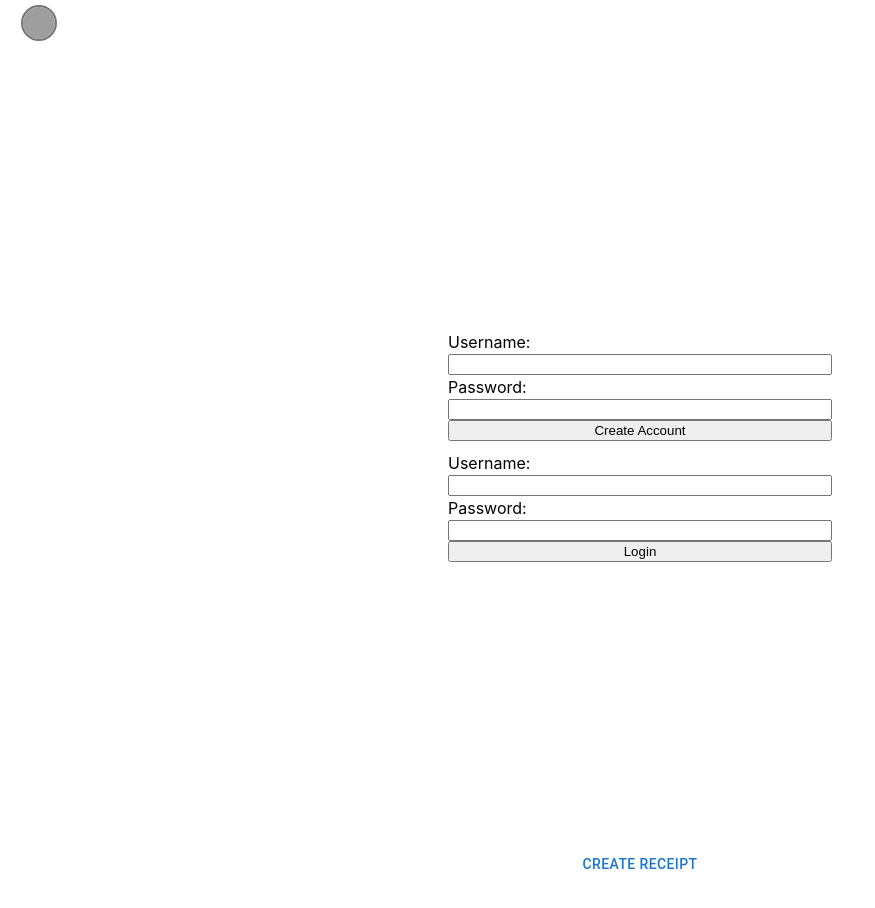
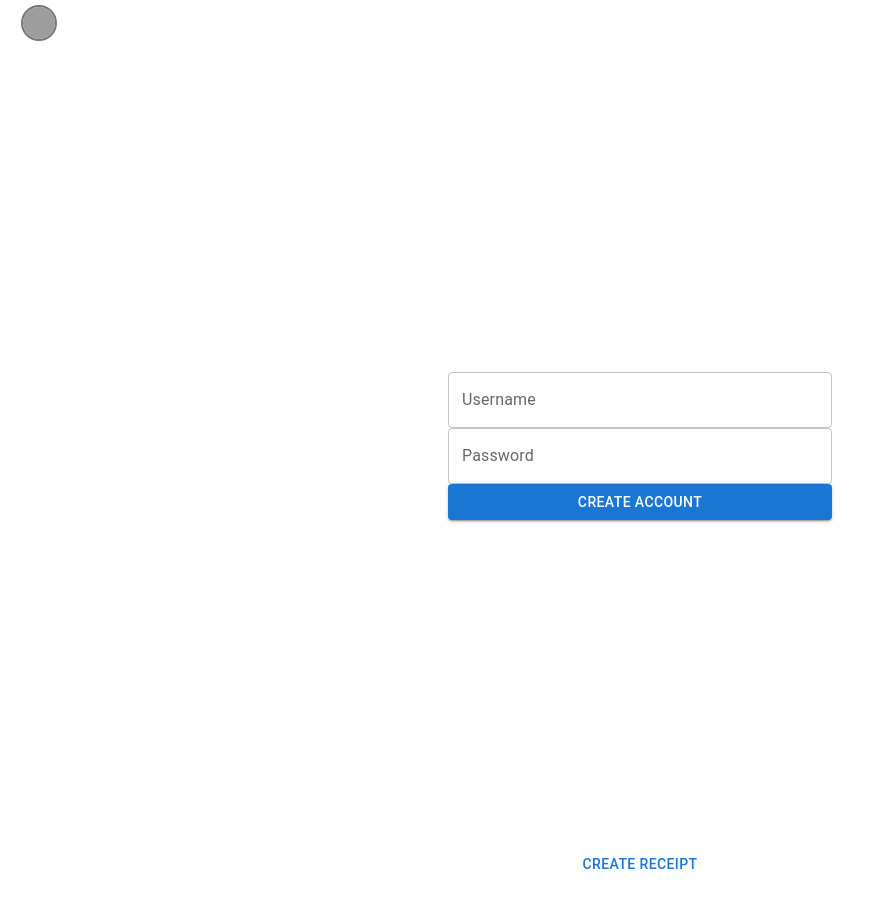
Before and after one commit to IanWearsHat/Bill-Splitter, a React (Vite) app in the folder receipts-proj/: page / in a window 1280 px wide. Shown: the top 908 px of the page, without its empty margins (0-875 px from the left). Built offline with nearby package versions, Linux system fonts and the light colour scheme; grey boxes are pictures that could not be loaded.

Commit message:
Changed Form look and refactored code

```diff
--- a/receipts-proj/src/Form.tsx
+++ b/receipts-proj/src/Form.tsx
@@ -1,7 +1,8 @@
 import bcrypt from "bcryptjs";
 import "./Form.css";
-import { useContext } from "react";
+import { useContext, useState } from "react";
 import { AuthContext } from "./AuthContext";
+import { Button, TextField } from "@mui/material";
 
 const createAccountURL =
   "https://5xx9atbspi.execute-api.us-east-2.amazonaws.com/default/createAccount";
@@ -13,54 +14,17 @@ const loginURL =
 const saltRounds = 10;
 
 export default function Form() {
+  const isLoginForm = false;
+
   const { setLoggedIn } = useContext(AuthContext);
 
-  function handleSubmit(event: React.SyntheticEvent) {
-    event.preventDefault();
+  const [user, setUser] = useState<string>("");
+  const [password, setPassword] = useState<string>("");
 
-    const form = event.currentTarget as HTMLFormElement | undefined;
-    const formData = new FormData(form);
-    const body: {
-      [key: string]: string;
-    } = {};
-    formData.forEach((value, key) => (body[key] = value as string));
+  const [buttonIsDisabled, setButtonIsDisabled] = useState<boolean>(false);
 
-    bcrypt.hash(
-      body["password"],
-      saltRounds,
-      function (err: Error | null, hash: string) {
-        if (err) return;
-
-        body["password"] = hash;
-        fetch(createAccountURL, {
-          method: "POST",
-          headers: {
-            "Content-Type": "application/json",
-          },
-          body: JSON.stringify(body),
-        })
-          .then((response) => response.text())
-          .then((data) => {
-            console.log(data);
-            localStorage.setItem("token", data);
-            setLoggedIn(true);
-          })
-          .catch((error) => console.error(error));
-      }
-    );
-  }
-
-  function handleLogin(event: React.SyntheticEvent) {
-    event.preventDefault();
-
-    const form = event.currentTarget as HTMLFormElement | undefined;
-    const formData = new FormData(form);
-    const body: {
-      [key: string]: string;
-    } = {};
-    formData.forEach((value, key) => (body[key] = value as string));
-
-    fetch(loginURL, {
+  function sendCredentials(body: { [key: string]: string }) {
+    fetch(isLoginForm ? loginURL : createAccountURL, {
       method: "POST",
       headers: {
         "Content-Type": "application/json",
@@ -71,28 +35,59 @@ export default function Form() {
       .then((data) => {
         console.log(data);
         localStorage.setItem("token", data.token);
-        localStorage.setItem("pfpURL", data.pfpURL);
         setLoggedIn(true);
+        setButtonIsDisabled(false);
       })
-      .catch((error) => console.error(error));
+      .catch((error) => {
+        console.error(error);
+        setButtonIsDisabled(false);
+      });
+  }
+
+  function handleSubmit(event: React.SyntheticEvent) {
+    event.preventDefault();
+    setButtonIsDisabled(true);
+
+    const body: {
+      [key: string]: string;
+    } = {
+      username: user,
+      password: password,
+    };
+    if (isLoginForm) {
+      sendCredentials(body);
+    } else {
+      bcrypt.hash(
+        body["password"],
+        saltRounds,
+        function (err: Error | null, hash: string) {
+          if (err) return;
+
+          body["password"] = hash;
+          sendCredentials(body);
+        }
+      );
+    }
   }
 
   return (
     <div id="formDiv">
       <form id="submitForm" onSubmit={handleSubmit}>
-        <label>Username:</label>
-        <input type="text" id="username" name="username" />
-        <label>Password:</label>
-        <input type="text" id="password" name="password" />
-        <button type="submit">Create Account</button>
-      </form>
-
-      <form id="submitForm" onSubmit={handleLogin}>
-        <label>Username:</label>
-        <input type="text" id="username" name="username" />
-        <label>Password:</label>
-        <input type="text" id="password" name="password" />
-        <button type="submit">Login</button>
+        <TextField
+          id="username"
+          label="Username"
+          variant="outlined"
+          onChange={(e) => setUser(e.target.value)}
+        />
+        <TextField
+          id="password"
+          label="Password"
+          variant="outlined"
+          onChange={(e) => setPassword(e.target.value)}
+        />
+        <Button type="submit" disabled={buttonIsDisabled} variant="contained">
+          {isLoginForm ? "Login" : "Create Account"}
+        </Button>
       </form>
     </div>
   );
```
